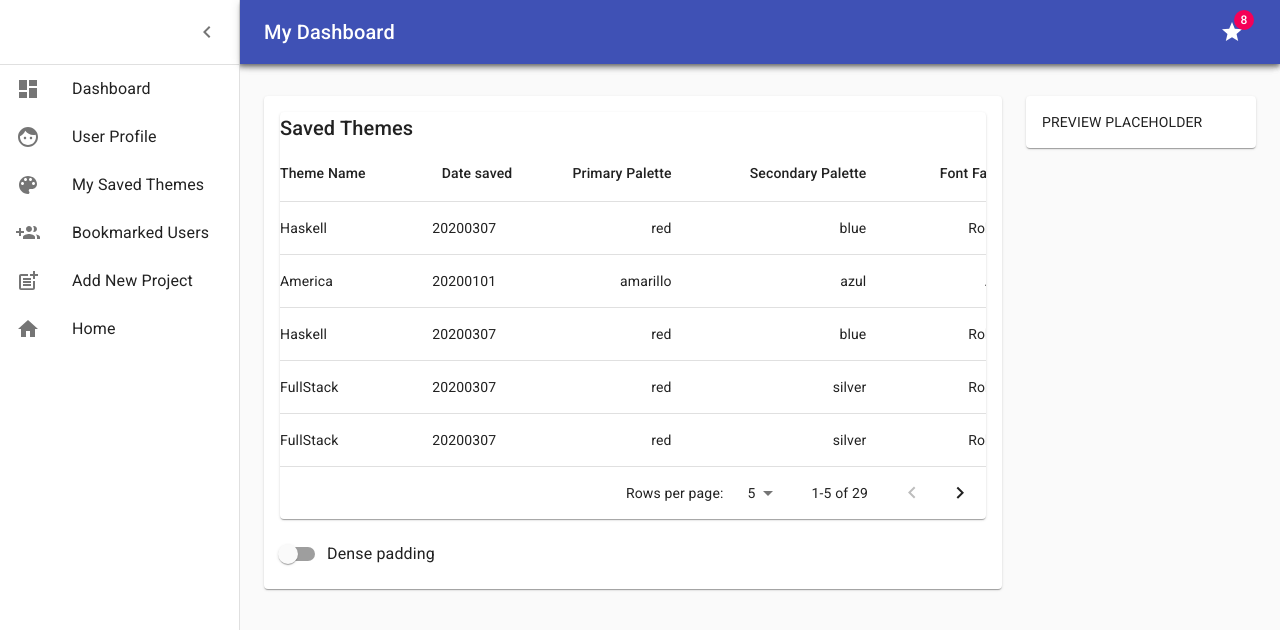
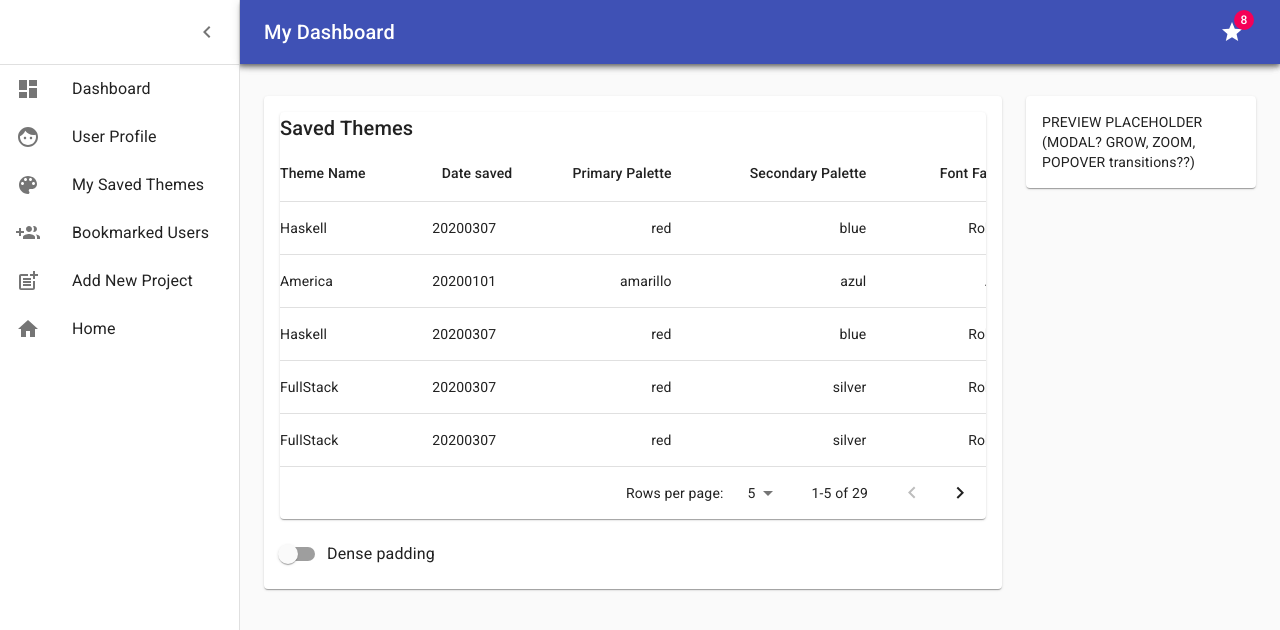
Before and after one commit to mui-toolkit/mui-toolkit, a React (Create React App) app: page /userdashboard in a window 1280 px wide. Shown: the top 630 px of the page. Built offline with nearby package versions, Linux system fonts and the light colour scheme; no server answers.

Commit message:
some pseudocode for tomorow

```diff
--- a/src/components/UserDashboard.js
+++ b/src/components/UserDashboard.js
@@ -14,7 +14,7 @@ import Badge from "@material-ui/core/Badge";
 import Container from "@material-ui/core/Container";
 import Grid from "@material-ui/core/Grid";
 import Paper from "@material-ui/core/Paper";
-import HomeIcon from '@material-ui/icons/Home';
+import HomeIcon from "@material-ui/icons/Home";
 import DashboardIcon from "@material-ui/icons/Dashboard";
 import FaceIcon from "@material-ui/icons/Face";
 import PaletteIcon from "@material-ui/icons/Palette";
@@ -226,7 +226,7 @@ export default function UserDashboard() {
             <Grid item xs={12} md={4} lg={3}>
               <Paper className={fixedHeightPaper}>
                 {/* <PreviewComponent /> */}
-                PREVIEW PLACEHOLDER
+                PREVIEW PLACEHOLDER (MODAL? GROW, ZOOM, POPOVER transitions??)
               </Paper>
             </Grid>
           </Grid>
```
Also changed, not shown: src/components/ThemesTable.js (+10 -0 lines), src/components/UserProfile.js (added).
